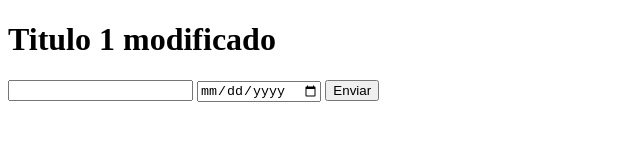
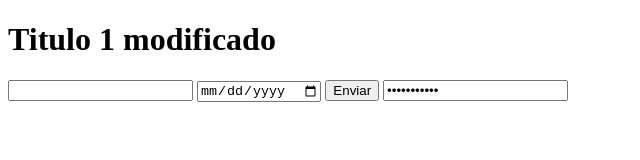
Before and after one commit to ElvisRms/HelloGit, a plain HTML site: page index.html in a window 1280 px wide. Shown: the whole page, without its empty margins (0-640 px from the left). Drawn offline with Linux system fonts and the light colour scheme.

Commit message:
se agrega password

```diff
--- a/index.html
+++ b/index.html
@@ -15,6 +15,7 @@
             <input type="date" name="birthday" id="birthday"
             <img src="#" alt="Test img"/>
             <input type="button" value="Enviar">
+            <input type="password" value="contraseña"
         </form>
     </body>
 </head>
```
